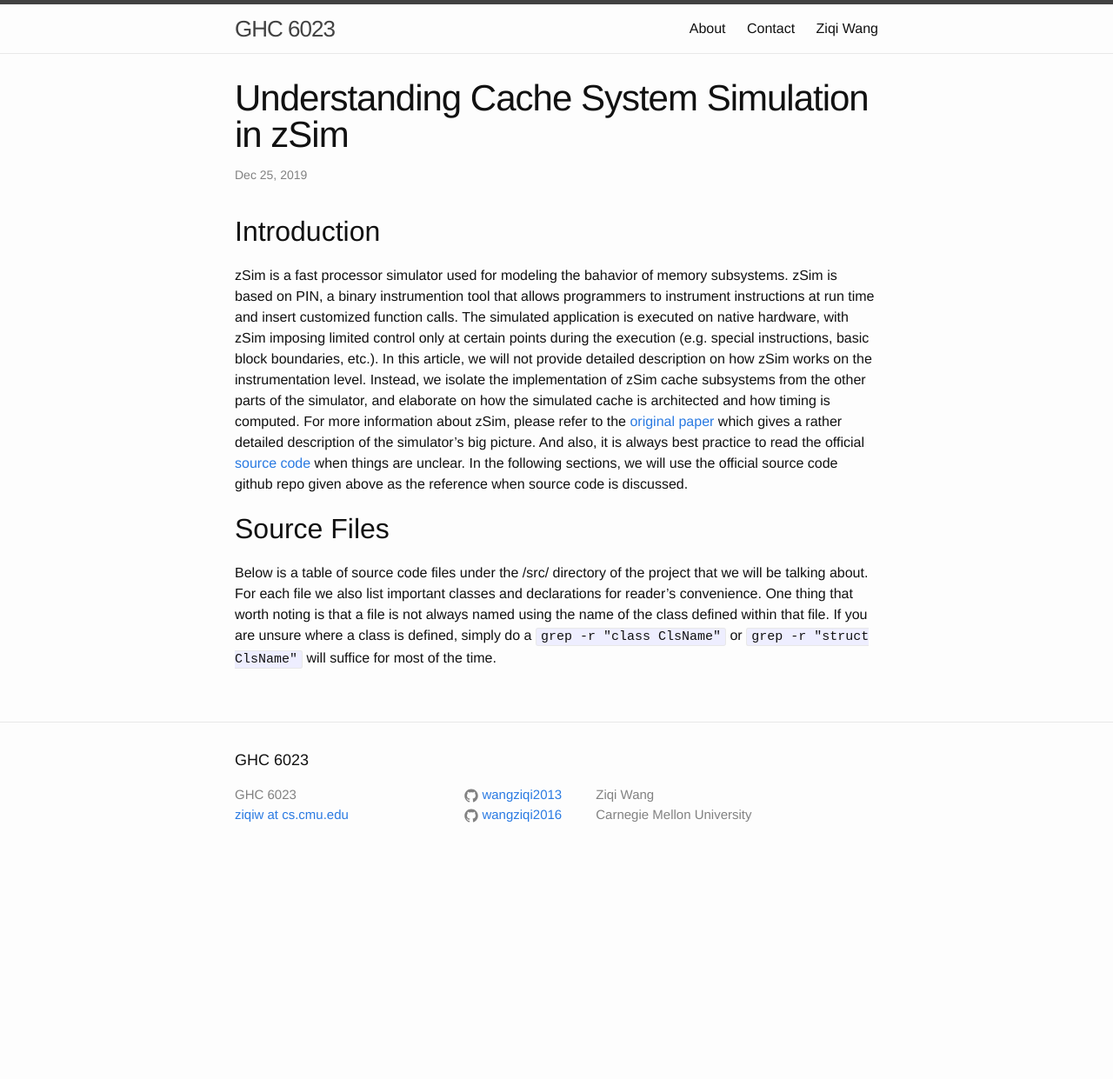
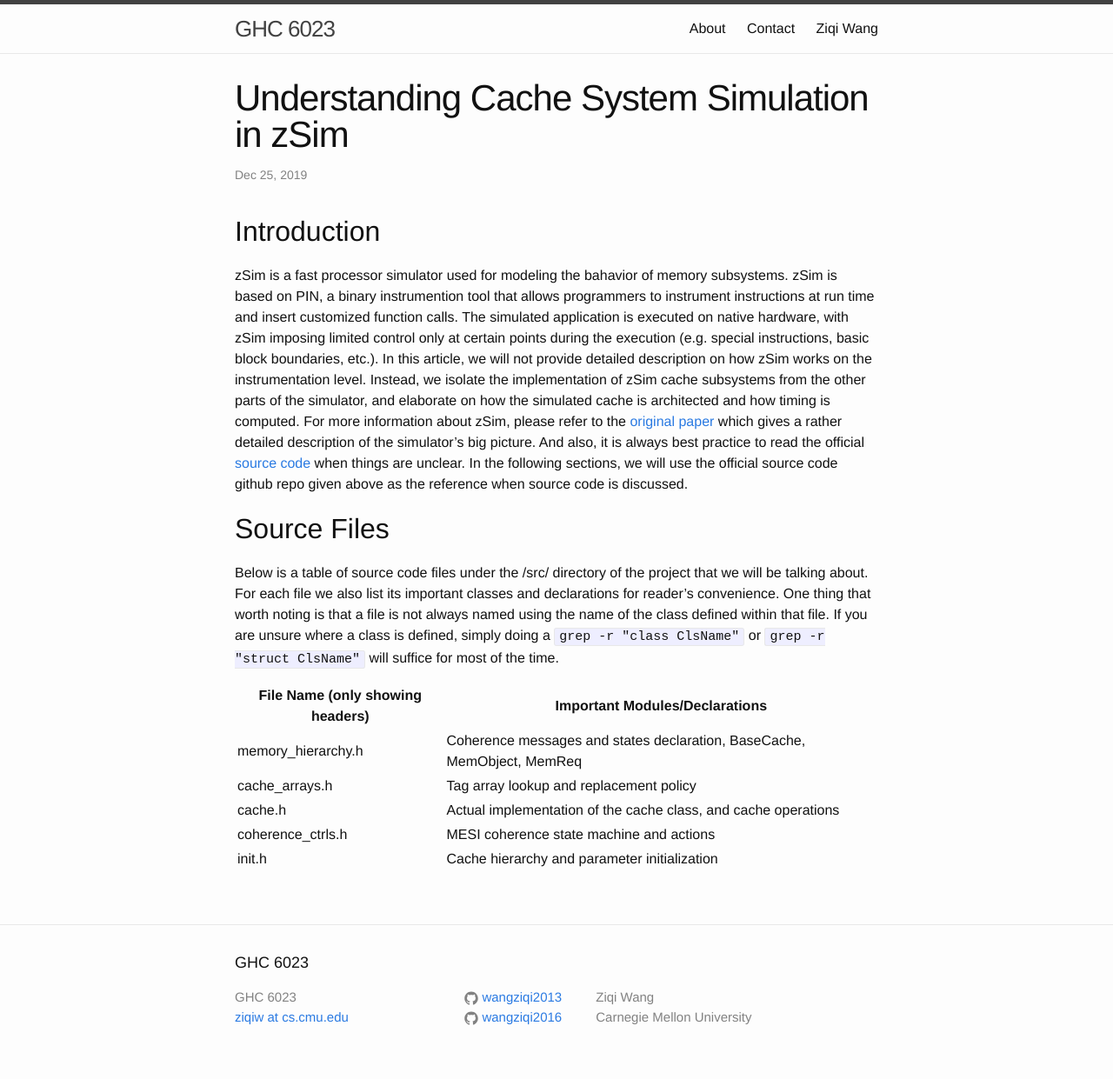
Before and after one commit to wangziqi2013/wangziqi2013.github.io, a Jekyll site: the page built from _posts/2019-12-24-understand-zsim-cc-sim.markdown, in a window 1280 px wide. Shown: the whole page at 87% size. Built offline with Jekyll 4.4.1, drawn with Linux system fonts in a browser that asks for light colours; before the commit the page ends 1008 px from its top, so only the background shows below that.

Commit message:
Adding table

```diff
--- a/_posts/2019-12-24-understand-zsim-cc-sim.markdown
+++ b/_posts/2019-12-24-understand-zsim-cc-sim.markdown
@@ -23,6 +23,14 @@ source code github repo given above as the reference when source code is discuss
 ## Source Files
 
 Below is a table of source code files under the /src/ directory of the project that we will be talking about. For each file
-we also list important classes and declarations for reader's convenience. One thing that worth noting is that a file is not
-always named using the name of the class defined within that file. If you are unsure where a class is defined, simply do
+we also list its important classes and declarations for reader's convenience. One thing that worth noting is that a file is not
+always named using the name of the class defined within that file. If you are unsure where a class is defined, simply doing
 a `grep -r "class ClsName"` or `grep -r "struct ClsName"` will suffice for most of the time.
+
+| File Name (only showing headers) | Important Modules/Declarations |
+-----------------------------------|--------------------------------|
+| memory\_hierarchy.h | Coherence messages and states declaration, BaseCache, MemObject, MemReq |
+| cache\_arrays.h | Tag array lookup and replacement policy |
+| cache.h | Actual implementation of the cache class, and cache operations |
+| coherence\_ctrls.h | MESI coherence state machine and actions |
+| init.h | Cache hierarchy and parameter initialization |
```
